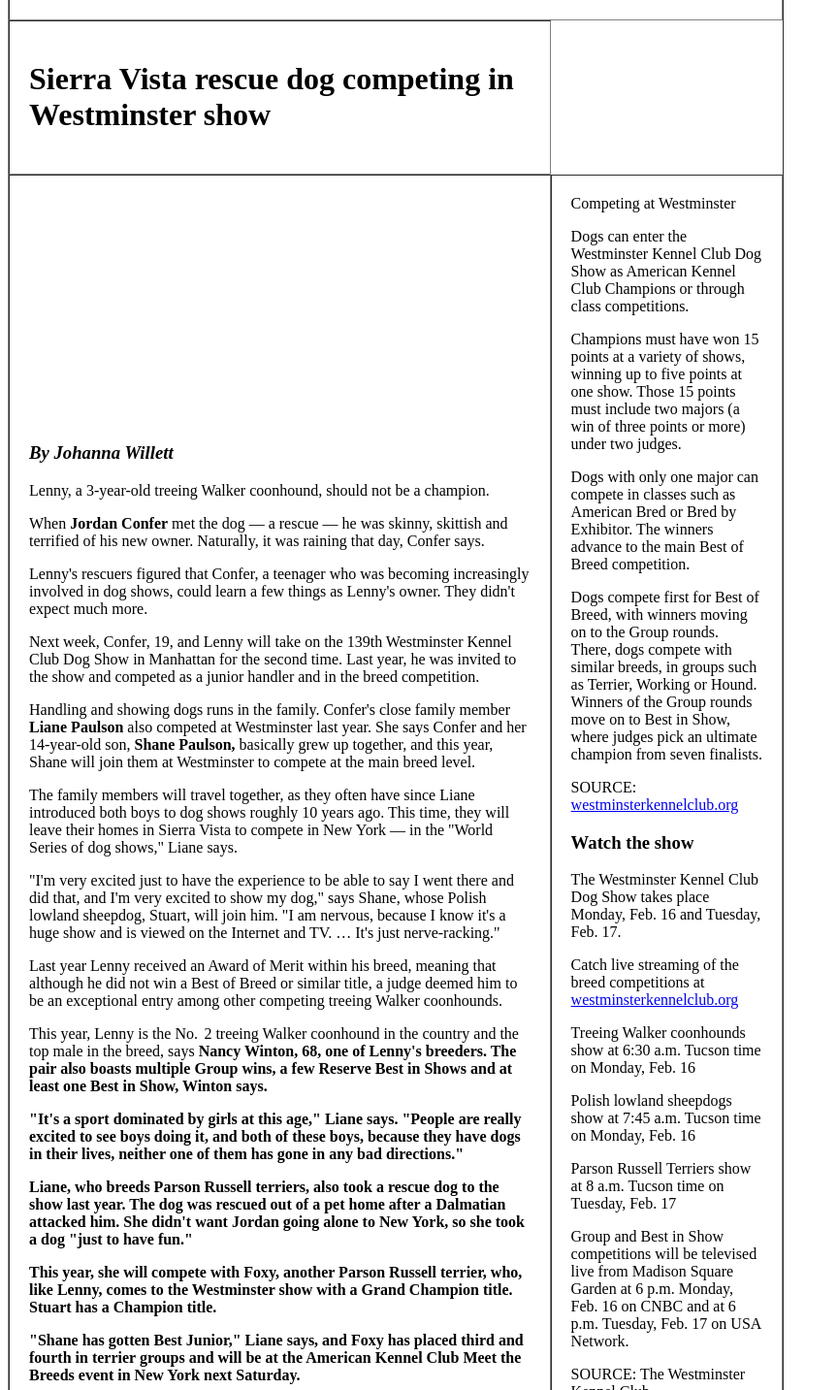
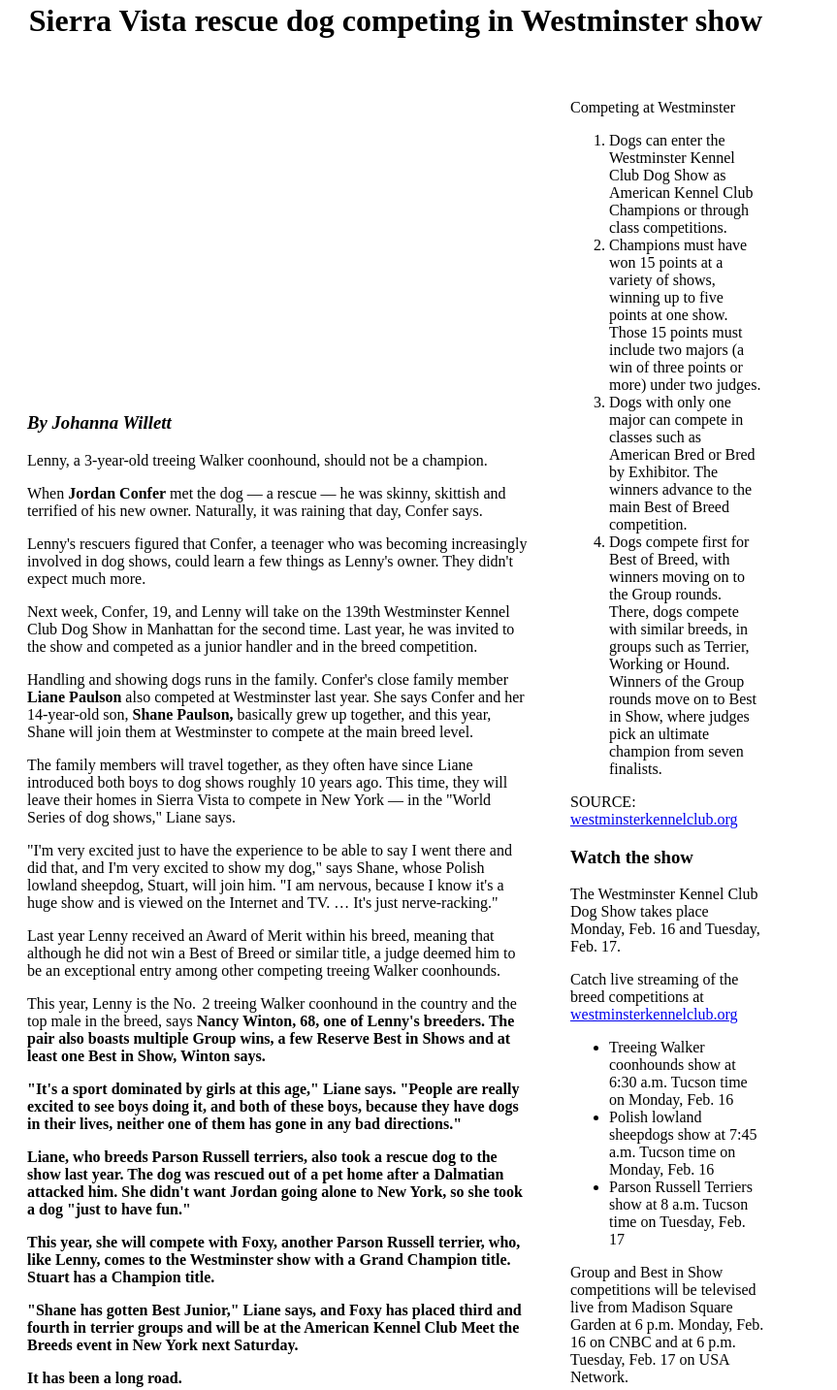
Before and after one commit to jdyer2/jdyer2.github.io, a plain HTML site: page errors2.html in a window 1280 px wide. Shown: the part 579-2012 px from the top of the page at 97% size, without its empty margins (0-863 px from the left). Drawn offline with Linux system fonts and the light colour scheme.

Commit message:
Update errors2.html
fixed assigment

```diff
--- a/errors2.html
+++ b/errors2.html
@@ -4,20 +4,17 @@
     <title>Rescue Dog Lenny</title>
   </head>
   <body>
-    <table border="1" cellspacing="0" cellpadding="20" width="800">
+    <table cellspacing="0" cellpadding="20" width="800">
       <tr>
         <td colspan="2">
           <center>
-            <img src="lenny.jpg" height="459" width="620"/>
+            <img src="media/lenny.jpg" height="459" width="620"/>
             <p>Rescue dog Lenny, at the Heart of the Desert Classic Dog Show in Phoenix on Friday, was originally purchased by a Flagstaff man who intended to hunt bears and mountain lions with him. Lenny wouldn't eat and "didn't like being there."</p>
+            <h1>Sierra Vista rescue dog competing in Westminster show</h1>
           </center>
         </td>
       </tr>
-      <tr>
-        <td colspan="1">
-          <h1>Sierra Vista rescue dog competing in Westminster show</h1>
-        </td>
-      </tr>
+
       <tr>
         <td>
           <h3><em>By Johanna Willett</em></h3>
@@ -42,21 +39,22 @@
         <td width="30%" valign="top">
           <h7>Competing at Westminster</h7>
 
-          <!-- TODO: turn the next 4 lines into an ordered list -->
-          <p>Dogs can enter the Westminster Kennel Club Dog Show as American Kennel Club Champions or through class competitions.</p>
-          <p>Champions must have won 15 points at a variety of shows, winning up to five points at one show. Those 15 points must include two majors (a win of three points or more) under two judges.</p>
-          <p>Dogs with only one major can compete in classes such as American Bred or Bred by Exhibitor. The winners advance to the main Best of Breed competition.</p>
-          <p>Dogs compete first for Best of Breed, with winners moving on to the Group rounds. There, dogs compete with similar breeds, in groups such as Terrier, Working or Hound. Winners of the Group rounds move on to Best in Show, where judges pick an ultimate champion from seven finalists.</p>
-
+        <ol>
+          <li>Dogs can enter the Westminster Kennel Club Dog Show as American Kennel Club Champions or through class competitions.</li>
+          <li>Champions must have won 15 points at a variety of shows, winning up to five points at one show. Those 15 points must include two majors (a win of three points or more) under two judges.</li>
+          <li>Dogs with only one major can compete in classes such as American Bred or Bred by Exhibitor. The winners advance to the main Best of Breed competition.</li>
+          <li>Dogs compete first for Best of Breed, with winners moving on to the Group rounds. There, dogs compete with similar breeds, in groups such as Terrier, Working or Hound. Winners of the Group rounds move on to Best in Show, where judges pick an ultimate champion from seven finalists.</li>
+        </ol>
           <p>SOURCE: <a href="http://westminsterkennelclub.org">westminsterkennelclub.org</a></p>
           <h3>Watch the show</h3>
           <p>The Westminster Kennel Club Dog Show takes place Monday, Feb. 16 and Tuesday, Feb. 17.</p>
           <p>Catch live streaming of the breed competitions at <a href="http://westminsterkennelclub.org">westminsterkennelclub.org</a></p>
 
-          <!-- TODO: turn the next three lines into an unordered list -->
-          <p>Treeing Walker coonhounds show at 6:30 a.m. Tucson time on Monday, Feb. 16</p>
-          <p>Polish lowland sheepdogs show at 7:45 a.m. Tucson time on Monday, Feb. 16</p>
-          <p>Parson Russell Terriers show at 8 a.m. Tucson time on Tuesday, Feb. 17</p>
+        <ul>
+          <li>Treeing Walker coonhounds show at 6:30 a.m. Tucson time on Monday, Feb. 16</li>
+          <li>Polish lowland sheepdogs show at 7:45 a.m. Tucson time on Monday, Feb. 16</li>
+          <li>Parson Russell Terriers show at 8 a.m. Tucson time on Tuesday, Feb. 17</li>
+        </ul>
 
           <p>Group and Best in Show competitions will be televised live from Madison Square Garden at 6 p.m. Monday, Feb. 16 on CNBC and at 6 p.m. Tuesday, Feb. 17 on USA Network.</p>
           <p>SOURCE: The Westminster Kennel Club</p>
```
